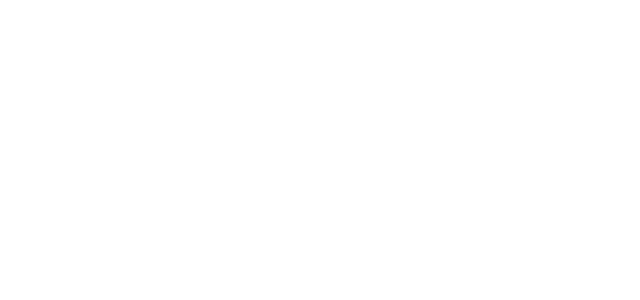
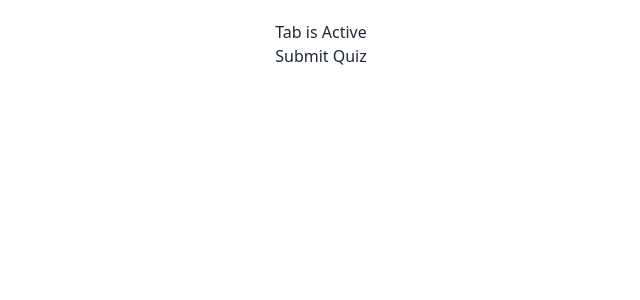
Before and after one commit to sanjayvs1/samarthan, a React (Create React App) app in the folder public/: page /SwitchTest in a window 1280 px wide. Before the commit this address had no page. Shown: the top 300 px of the page, without its empty margins (319-959 px from the left). Built offline with nearby package versions, Linux system fonts and the light colour scheme.

Commit message:
added switchtest and button change

```diff
--- a/public/src/App.tsx
+++ b/public/src/App.tsx
@@ -10,6 +10,7 @@
 // Import FontAwesome for profile icon (optional)
 import SelfProfile from "./pages/SelfProfile";
 import Profiles from "./pages/Profiles";
+import SwitchTest from "./pages/SwitchTest";
 
 function App() {
 
@@ -36,6 +37,7 @@
           />
           <Route path="/quiz/:id" element={<Quiz />} />
           <Route path="/" element={<Login />} />
+          <Route path="/SwitchTest" element={<SwitchTest />} />
         </Routes>
       </Router>
     </>
--- a/public/src/pages/QuestionPage.tsx
+++ b/public/src/pages/QuestionPage.tsx
@@ -382,7 +382,7 @@
                 </p>
               </div>
               <div className="basis-4/12 ">
-                <button className="btn-primary btn ">Solve</button>
+                <button className="btn-primary btn text-white ">Solve</button>
               </div>
             </li>
           ))}
--- /dev/null
+++ b/public/src/pages/SwitchTest.tsx
@@ -0,0 +1,53 @@
+import React, { useEffect, useState } from 'react';
+
+const SwitchTest = () => {
+    const [isTabVisible, setIsTabVisible] = useState(true);
+    const [message, setMessage] = useState('');
+    const [isCheating, setIsCheating] = useState(false); // New state to track if the user switched tabs
+
+    useEffect(() => {
+        const handleVisibilityChange = () => {
+            if (document.hidden) {
+                setIsTabVisible(false);
+                setMessage('You cannot continue as you switched tabs or minimized the browser.');
+                setIsCheating(true); // Lock the user out
+                console.log('Tab is inactive or minimized');
+            } else {
+                setIsTabVisible(true);
+                console.log('Tab is active');
+            }
+        };
+
+        // Check if browser supports the Visibility API
+        if (typeof document.hidden !== "undefined") {
+            document.addEventListener('visibilitychange', handleVisibilityChange);
+        } else {
+            console.warn('This browser does not support the Page Visibility API.');
+        }
+
+        return () => {
+            document.removeEventListener('visibilitychange', handleVisibilityChange);
+        };
+    }, []);
+
+    const handleSubmit = () => {
+        if (isTabVisible && !isCheating) {
+            alert('Quiz submitted!');
+        } else {
+            alert('You cannot submit after switching tabs!');
+        }
+    };
+
+    return (
+        <div style={{ padding: '20px', textAlign: 'center' }}>
+            <h1>{isTabVisible ? 'Tab is Active' : 'Tab is Inactive'}</h1>
+            {message && <p style={{ color: 'red' }}>{message}</p>}
+            <button onClick={handleSubmit} disabled={isCheating}>
+                Submit Quiz
+            </button>
+            {isCheating && <p style={{ color: 'red' }}>You have been disqualified for switching tabs.</p>}
+        </div>
+    );
+};
+
+export default SwitchTest;
```
